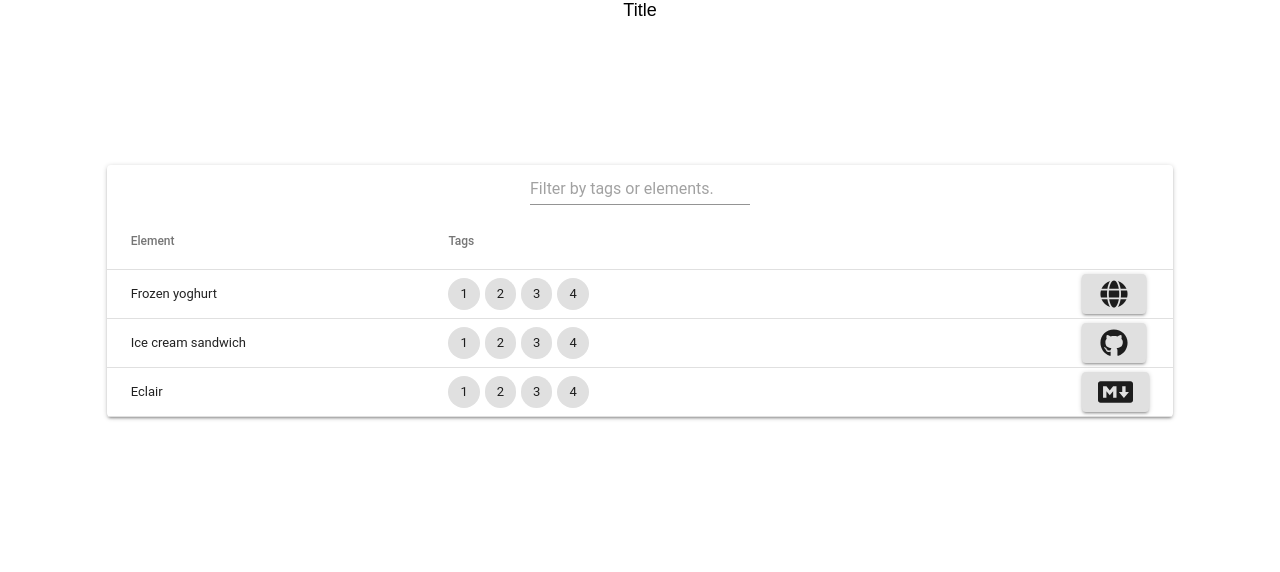
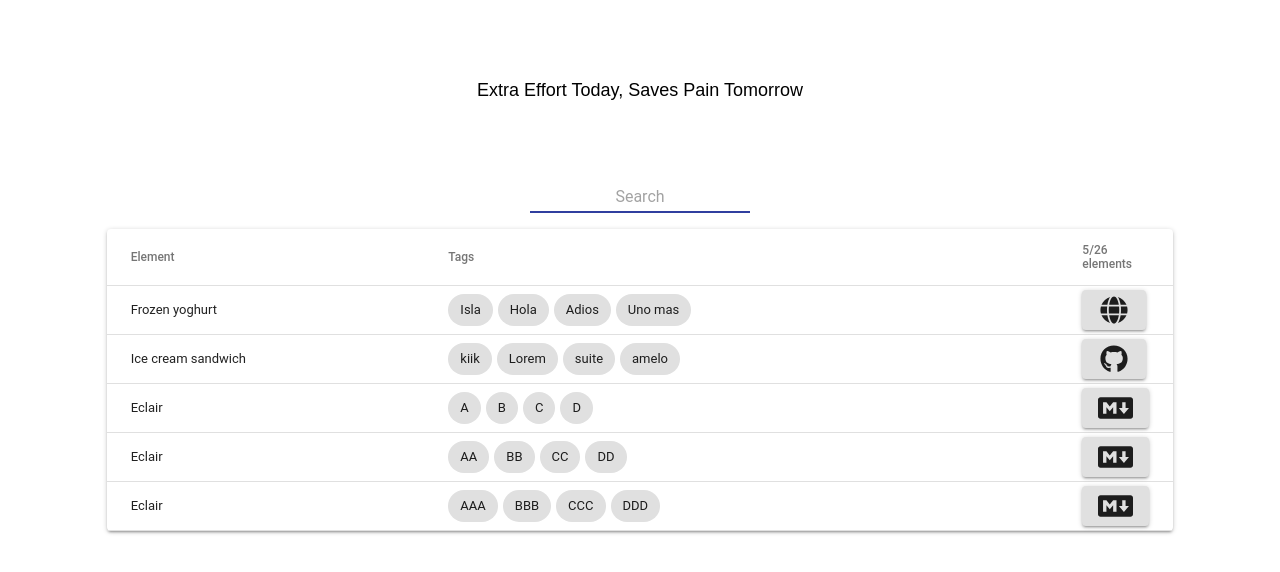
Before and after one commit to Alejandroid17/better, a React (Create React App) app: page / in a window 1280 px wide. Shown: the top 572 px of the page. Built offline with nearby package versions, Linux system fonts and the light colour scheme.

Commit message:
feat: filter by tags and name of elements

```diff
--- a/src/App.css
+++ b/src/App.css
@@ -28,5 +28,9 @@
 }
 
 .better-table-container{
-  margin-top: 9rem;
+  margin-top: 4rem;
 }
+
+input{
+    text-align: center;
+}
--- a/src/App.js
+++ b/src/App.js
@@ -9,10 +9,8 @@ class App extends Component {
         return (
             <div className="App">
                 <div className="App-intro">
+                    <div style={{marginTop: "5rem"}}>Extra Effort Today, Saves Pain Tomorrow</div>
                     <Grid container alignItems="center" justify="center">
-                        <Grid item xs={10}>
-                            Title
-                        </Grid>
                         <Grid item xs={10}>
                             <BetterTable/>
                         </Grid>
--- a/src/components/Table.js
+++ b/src/components/Table.js
@@ -11,8 +11,9 @@ import MarkdownDialog from './MarkdownDialog';
 import {FontAwesomeIcon} from '@fortawesome/react-fontawesome';
 import {faGlobe} from '@fortawesome/free-solid-svg-icons';
 import {faGithub, faMarkdown} from '@fortawesome/free-brands-svg-icons';
-import TextField from '@material-ui/core/TextField';
+import Input from '@material-ui/core/Input';
 
+const defaultNumRows = 5;
 
 let id = 0;
 
@@ -22,8 +23,31 @@ function createData(name, tags, action) {
 }
 
 const rows = [
-    createData('Frozen yoghurt', ['1', '2', '3', '4'], {type: 'web', href: 'https://www.google.com'}),
-    createData('Ice cream sandwich', ['1', '2', '3', '4'], {type: 'gitHub', href: 'www.google.com'}),
+    createData('Frozen yoghurt', ['Isla', 'Hola', 'Adios', 'Uno mas'], {type: 'web', href: 'https://www.google.com'}),
+    createData('Ice cream sandwich', ['kiik', 'Lorem', 'suite', 'amelo'], {type: 'gitHub', href: 'www.google.com'}),
+    createData('Eclair', ['A', 'B', 'C', 'D'], {type: 'markDown', markdownPath: './markdown/README.md'}),
+    createData('Eclair', ['AA', 'BB', 'CC', 'DD'], {type: 'markDown', markdownPath: './markdown/README.md'}),
+    createData('Eclair', ['AAA', 'BBB', 'CCC', 'DDD'], {type: 'markDown', markdownPath: './markdown/README.md'}),
+    createData('Eclair', ['AAAA', 'BBBB', 'CCCC', 'DDDD'], {type: 'markDown', markdownPath: './markdown/README.md'}),
+    createData('Eclair', ['1', '2', '3', '4'], {type: 'markDown', markdownPath: './markdown/README.md'}),
+    createData('Eclair', ['1', '2', '3', '4'], {type: 'markDown', markdownPath: './markdown/README.md'}),
+    createData('Eclair', ['1', '2', '3', '4'], {type: 'markDown', markdownPath: './markdown/README.md'}),
+    createData('Eclair', ['1', '2', '3', '4'], {type: 'markDown', markdownPath: './markdown/README.md'}),
+    createData('Eclair', ['1', '2', '3', '4'], {type: 'markDown', markdownPath: './markdown/README.md'}),
+    createData('Eclair', ['1', '2', '3', '4'], {type: 'markDown', markdownPath: './markdown/README.md'}),
+    createData('Eclair', ['1', '2', '3', '4'], {type: 'markDown', markdownPath: './markdown/README.md'}),
+    createData('Eclair', ['1', '2', '3', '4'], {type: 'markDown', markdownPath: './markdown/README.md'}),
+    createData('Eclair', ['1', '2', '3', '4'], {type: 'markDown', markdownPath: './markdown/README.md'}),
+    createData('Eclair', ['1', '2', '3', '4'], {type: 'markDown', markdownPath: './markdown/README.md'}),
+    createData('Eclair', ['1', '2', '3', '4'], {type: 'markDown', markdownPath: './markdown/README.md'}),
+    createData('Eclair', ['1', '2', '3', '4'], {type: 'markDown', markdownPath: './markdown/README.md'}),
+    createData('Eclair', ['1', '2', '3', '4'], {type: 'markDown', markdownPath: './markdown/README.md'}),
+    createData('Eclair', ['1', '2', '3', '4'], {type: 'markDown', markdownPath: './markdown/README.md'}),
+    createData('Eclair', ['1', '2', '3', '4'], {type: 'markDown', markdownPath: './markdown/README.md'}),
+    createData('Eclair', ['1', '2', '3', '4'], {type: 'markDown', markdownPath: './markdown/README.md'}),
+    createData('Eclair', ['1', '2', '3', '4'], {type: 'markDown', markdownPath: './markdown/README.md'}),
+    createData('Eclair', ['1', '2', '3', '4'], {type: 'markDown', markdownPath: './markdown/README.md'}),
+    createData('Eclair', ['1', '2', '3', '4'], {type: 'markDown', markdownPath: './markdown/README.md'}),
     createData('Eclair', ['1', '2', '3', '4'], {type: 'markDown', markdownPath: './markdown/README.md'}),
 ];
 
@@ -35,8 +59,44 @@ export default class BetterTable extends React.Component {
             markdownDialogStatus: false,    // To define the status of the dialog (close or open)
             markdownText: "",               // Text of the markdown that will be rendered.
             markdownTitle: "",              // Title of the markdown.
+            numFilteredRows: defaultNumRows,
+            rowsFiltered: rows.slice(0, defaultNumRows),
         };
     }
+
+    handleSearch = inputType => event => {
+        let input = event.target.value;
+        if (input.length >= 2) {
+            let rowsFiltered = this.filterData(input);
+            this.setState({
+                numFilteredRows: rowsFiltered.length,
+                rowsFiltered: rowsFiltered,
+            })
+        } else {
+            this.setState({
+                numFilteredRows: 5,
+                rowsFiltered: rows.slice(0, 5),
+            });
+        }
+    };
+
+    filterData = (input) => {
+        let rowsFiltered = rows.filter((row) => {
+            if(row.name.includes(input) || row.tags.find(a => a.includes(input)) != null){
+                return true;
+            }
+        });
+        console.log(rowsFiltered);
+        return rowsFiltered;
+    };
+
+    /**
+     * Gets the number of filtered rows and total.
+     * @returns {string} "filtered rows / total".
+     */
+    countItemNumber = () => {
+        return this.state.numFilteredRows + '/' + rows.length + " elements";
+    };
 
     /**
      * Handle to open the dialog.
@@ -105,23 +165,22 @@ export default class BetterTable extends React.Component {
     render() {
         return (
             <div className="better-table-container">
+                <Input placeholder="Search"
+                       autoFocus={true}
+                       style={{margin: "1rem", textAlign: "center"}}
+                       onChange={this.handleSearch("search")}
+                />
                 <Paper>
-                    <TextField
-                        id="standard-full-width"
-                        style={{margin: 8}}
-                        placeholder="Filter by tags or elements."
-                        margin="normal"
-                    />
                     <Table>
                         <TableHead>
                             <TableRow>
                                 <TableCell variant={'head'} style={{width: '30%'}}>Element</TableCell>
                                 <TableCell variant={'head'} style={{width: '60%'}}>Tags</TableCell>
-                                <TableCell variant={'head'} style={{width: '10%'}}></TableCell>
+                                <TableCell variant={'head'} style={{width: '10%'}}>{this.countItemNumber()}</TableCell>
                             </TableRow>
                         </TableHead>
                         <TableBody>
-                            {rows.map(row => {
+                            {this.state.rowsFiltered.map(row => {
                                 return (
                                     <TableRow key={row.id}>
                                         <TableCell component="th" scope="row">
@@ -146,4 +205,4 @@ export default class BetterTable extends React.Component {
             </div>
         );
     }
-}
+};
```
